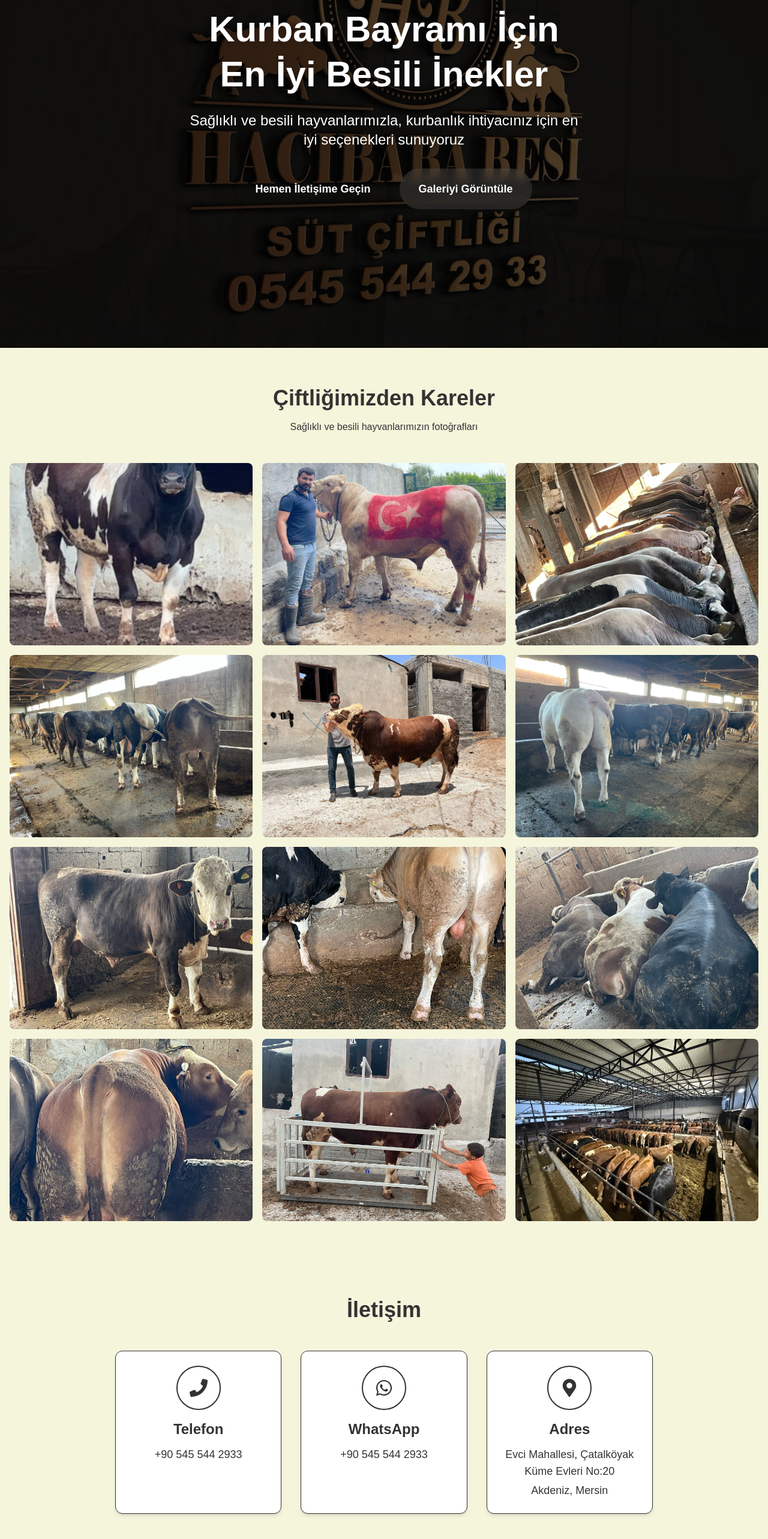
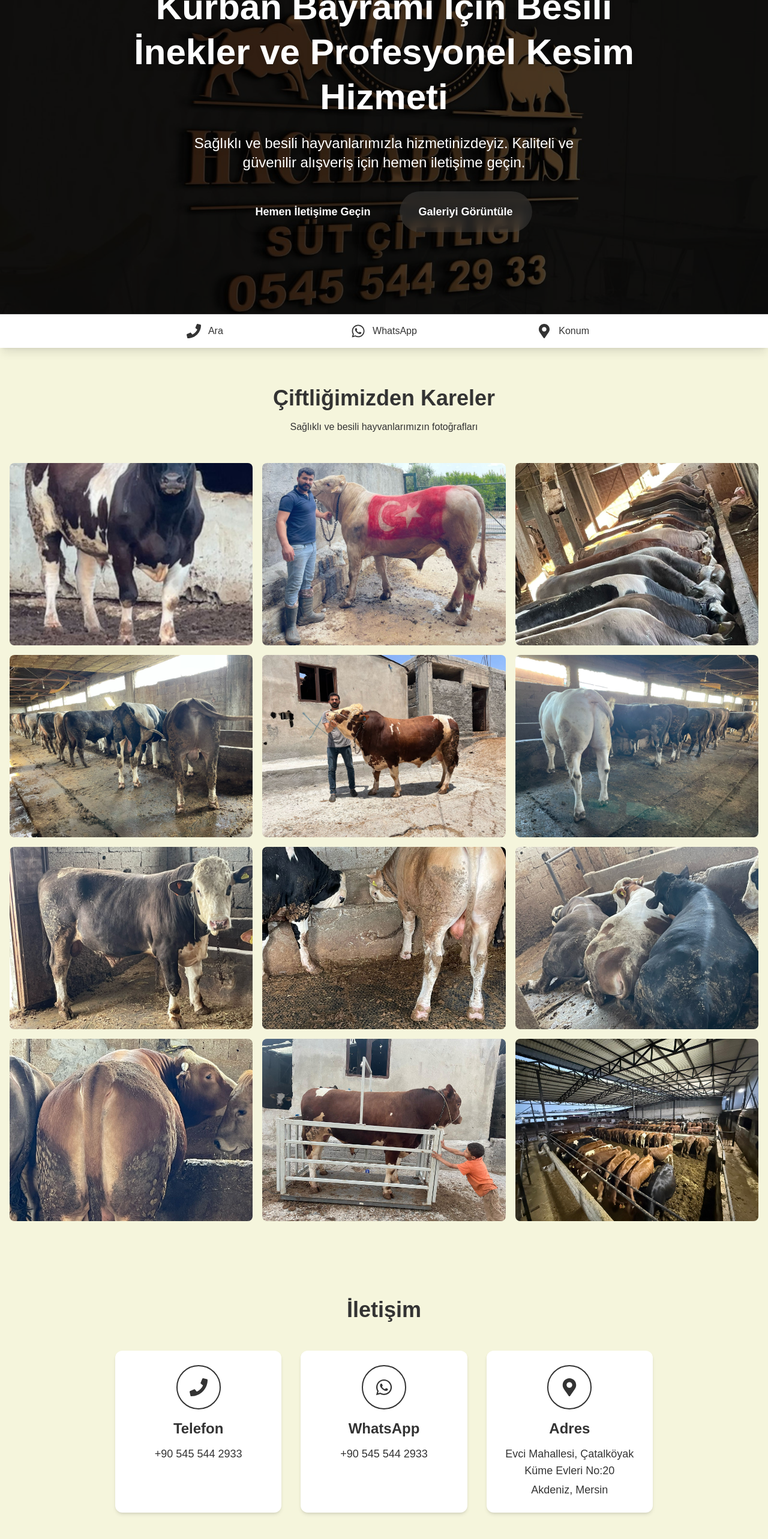
Before and after one commit to emirhansoylu/ciftlik, a Next.js app: page / in a window 1280 px wide. Shown: the part 220-2786 px from the top of the page at 60% size. Built offline with nearby package versions, Linux system fonts and the light colour scheme.

Commit message:
üçüncü

```diff
--- a/src/app/components/Contact.tsx
+++ b/src/app/components/Contact.tsx
@@ -16,14 +16,11 @@ interface ContactProps {
 
 export const Contact = ({ title, contactInfo }: ContactProps) => {
   return (
-    <section id="contact" className="py-12 sm:py-16 px-4 bg-background-dark">
+    <section id="contact" className="py-12 sm:py-16 px-4 bg-background-dark pb-24 sm:pb-28">
       <div className="max-w-4xl mx-auto">
         <h2 className="text-3xl sm:text-4xl font-bold text-center mb-8 sm:mb-12 text-primary">{title}</h2>
         <div className="grid grid-cols-1 sm:grid-cols-2 lg:grid-cols-3 gap-6 sm:gap-8">
-          <a
-            href={`tel:${contactInfo.phone}`}
-            className="flex flex-col items-center text-center p-6 bg-white rounded-xl shadow-md hover:shadow-lg transition-all duration-300 hover:scale-105 cursor-pointer border border-primary/10"
-          >
+          <div className="flex flex-col items-center text-center p-6 bg-white rounded-xl shadow-md hover:shadow-lg transition-all duration-300 hover:scale-105 cursor-pointer">
             <div className="bg-white p-5 rounded-full text-primary mb-4 transform hover:scale-110 transition-transform duration-300 border-2 border-primary">
               <FaPhone className="text-3xl" />
             </div>
@@ -31,14 +28,9 @@ export const Contact = ({ title, contactInfo }: ContactProps) => {
             <p className="text-lg text-accent hover:text-accent-dark transition-colors duration-300 font-medium mt-1">
               {contactInfo.phone}
             </p>
-          </a>
+          </div>
 
-          <a
-            href={`https://wa.me/${contactInfo.whatsapp.replace(/\D/g, '')}`}
-            target="_blank"
-            rel="noopener noreferrer"
-            className="flex flex-col items-center text-center p-6 bg-white rounded-xl shadow-md hover:shadow-lg transition-all duration-300 hover:scale-105 cursor-pointer border border-primary/10"
-          >
+          <div className="flex flex-col items-center text-center p-6 bg-white rounded-xl shadow-md hover:shadow-lg transition-all duration-300 hover:scale-105 cursor-pointer">
             <div className="bg-white p-5 rounded-full text-primary mb-4 transform hover:scale-110 transition-transform duration-300 border-2 border-primary">
               <FaWhatsapp className="text-3xl" />
             </div>
@@ -46,14 +38,9 @@ export const Contact = ({ title, contactInfo }: ContactProps) => {
             <p className="text-lg text-accent hover:text-accent-dark transition-colors duration-300 font-medium mt-1">
               {contactInfo.whatsapp}
             </p>
-          </a>
+          </div>
 
-          <a
-            href="https://www.google.com/maps?q=36.88754,34.78861"
-            target="_blank"
-            rel="noopener noreferrer"
-            className="flex flex-col items-center text-center p-6 bg-white rounded-xl shadow-md hover:shadow-lg transition-all duration-300 hover:scale-105 cursor-pointer border border-primary/10"
-          >
+          <div className="flex flex-col items-center text-center p-6 bg-white rounded-xl shadow-md hover:shadow-lg transition-all duration-300 hover:scale-105 cursor-pointer">
             <div className="bg-white p-5 rounded-full text-primary mb-4 transform hover:scale-110 transition-transform duration-300 border-2 border-primary">
               <FaMapMarkerAlt className="text-3xl" />
             </div>
@@ -64,7 +51,7 @@ export const Contact = ({ title, contactInfo }: ContactProps) => {
             <p className="text-lg text-text hover:text-accent transition-colors duration-300 font-medium mt-1">
               {contactInfo.address.city}
             </p>
-          </a>
+          </div>
         </div>
       </div>
     </section>
--- a/src/app/components/Hero.tsx
+++ b/src/app/components/Hero.tsx
@@ -2,13 +2,12 @@ import Image from 'next/image';
 
 interface HeroProps {
   title: string;
-  subtitle: string;
   description: string;
   ctaText: string;
   galleryText: string;
 }
 
-export const Hero = ({ title, subtitle, description, ctaText, galleryText }: HeroProps) => {
+export const Hero = ({ title, description, ctaText, galleryText }: HeroProps) => {
   return (
     <section className="relative h-screen w-full overflow-hidden">
       {/* Background Image */}
@@ -32,7 +31,6 @@ export const Hero = ({ title, subtitle, description, ctaText, galleryText }: Her
         <div className="text-center text-white px-4 max-w-4xl mx-auto">
           <h1 className="text-4xl md:text-6xl font-bold mb-6 leading-tight drop-shadow-lg">
             {title}<br />
-            <span className="text-secondary drop-shadow-lg">{subtitle}</span>
           </h1>
           <p className="text-xl md:text-2xl mb-8 text-white max-w-2xl mx-auto drop-shadow-lg">
             {description}
--- /dev/null
+++ b/src/app/components/StickyContactBar.tsx
@@ -0,0 +1,52 @@
+import { FaWhatsapp, FaPhone, FaMapMarkerAlt } from 'react-icons/fa';
+
+interface ContactInfo {
+    phone: string;
+    whatsapp: string;
+    address: {
+        street: string;
+        city: string;
+    };
+}
+
+interface StickyContactBarProps {
+    contactInfo: ContactInfo;
+}
+
+export const StickyContactBar = ({ contactInfo }: StickyContactBarProps) => {
+    return (
+        <div className="fixed bottom-0 left-0 right-0 bg-white shadow-lg z-50 border-t border-primary/10">
+            <div className="max-w-4xl mx-auto">
+                <div className="grid grid-cols-3 gap-0">
+                    <a
+                        href={`tel:${contactInfo.phone}`}
+                        className="flex items-center justify-center gap-3 py-4 px-4 bg-white hover:bg-background transition-colors duration-300"
+                    >
+                        <FaPhone className="text-primary text-2xl" />
+                        <span className="text-base font-medium text-primary">Ara</span>
+                    </a>
+
+                    <a
+                        href={`https://wa.me/${contactInfo.whatsapp.replace(/\D/g, '')}`}
+                        target="_blank"
+                        rel="noopener noreferrer"
+                        className="flex items-center justify-center gap-3 py-4 px-4 bg-white hover:bg-background transition-colors duration-300"
+                    >
+                        <FaWhatsapp className="text-primary text-2xl" />
+                        <span className="text-base font-medium text-primary">WhatsApp</span>
+                    </a>
+
+                    <a
+                        href="https://www.google.com/maps?q=36.88754,34.78861"
+                        target="_blank"
+                        rel="noopener noreferrer"
+                        className="flex items-center justify-center gap-3 py-4 px-4 bg-white hover:bg-background transition-colors duration-300"
+                    >
+                        <FaMapMarkerAlt className="text-primary text-2xl" />
+                        <span className="text-base font-medium text-primary">Konum</span>
+                    </a>
+                </div>
+            </div>
+        </div>
+    );
+};
--- a/src/app/page.tsx
+++ b/src/app/page.tsx
@@ -4,6 +4,7 @@ import Script from 'next/script';
 import { Hero } from './components/Hero';
 import { Gallery } from './components/Gallery';
 import { Contact } from './components/Contact';
+import { StickyContactBar } from './components/StickyContactBar';
 import { galleryImages } from './data/gallery';
 import { contactInfo } from './data/contact';
 import { structuredData } from './data/seo';
@@ -19,9 +20,8 @@ export default function Home() {
 
       <main className="min-h-screen bg-background">
         <Hero
-          title="Kurban Bayramı İçin"
-          subtitle="En İyi Besili İnekler"
-          description="Sağlıklı ve besili hayvanlarımızla, kurbanlık ihtiyacınız için en iyi seçenekleri sunuyoruz"
+          title="Kurban Bayramı İçin Besili İnekler ve Profesyonel Kesim Hizmeti"
+          description="Sağlıklı ve besili hayvanlarımızla hizmetinizdeyiz. Kaliteli ve güvenilir alışveriş için hemen iletişime geçin."
           ctaText="Hemen İletişime Geçin"
           galleryText="Galeriyi Görüntüle"
         />
@@ -33,9 +33,11 @@ export default function Home() {
         />
 
         <Contact
-          title={contactInfo.title}
+          title="İletişim"
           contactInfo={contactInfo}
         />
+
+        <StickyContactBar contactInfo={contactInfo} />
       </main>
     </>
   );
```
